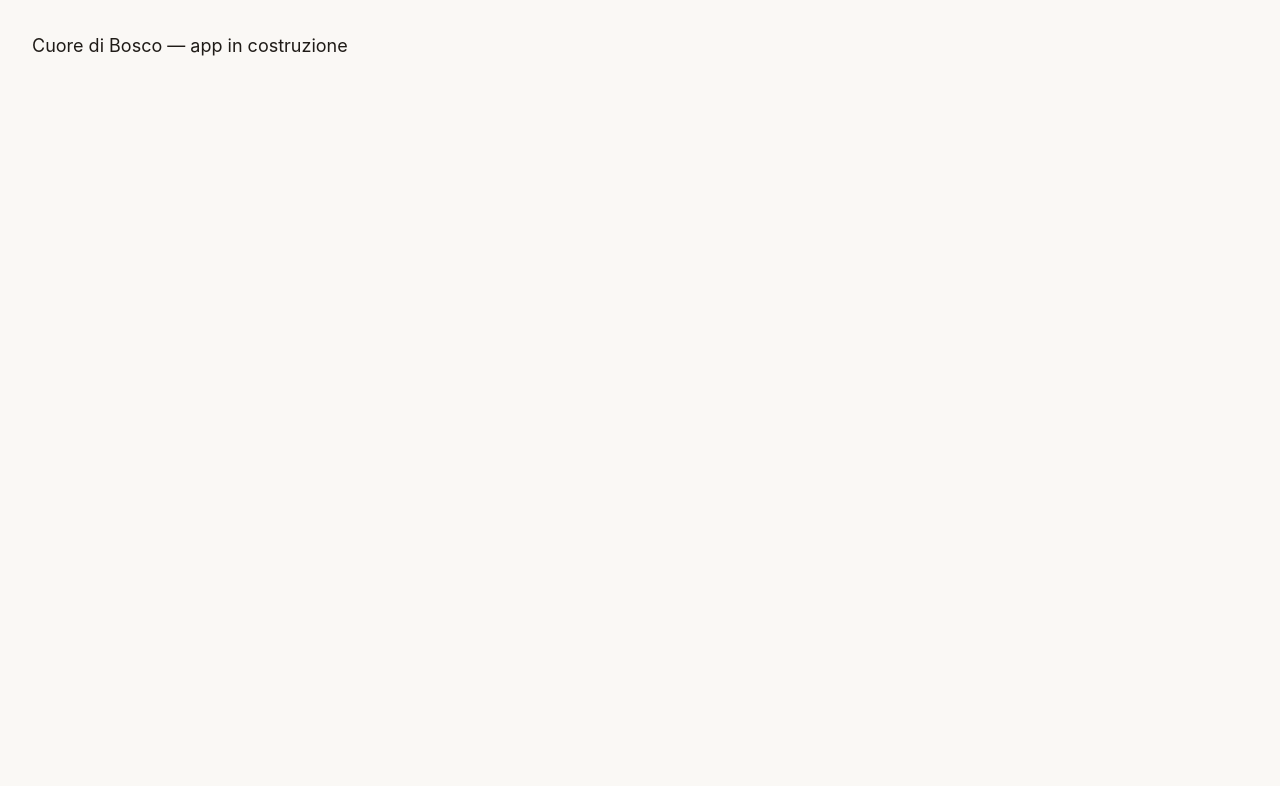
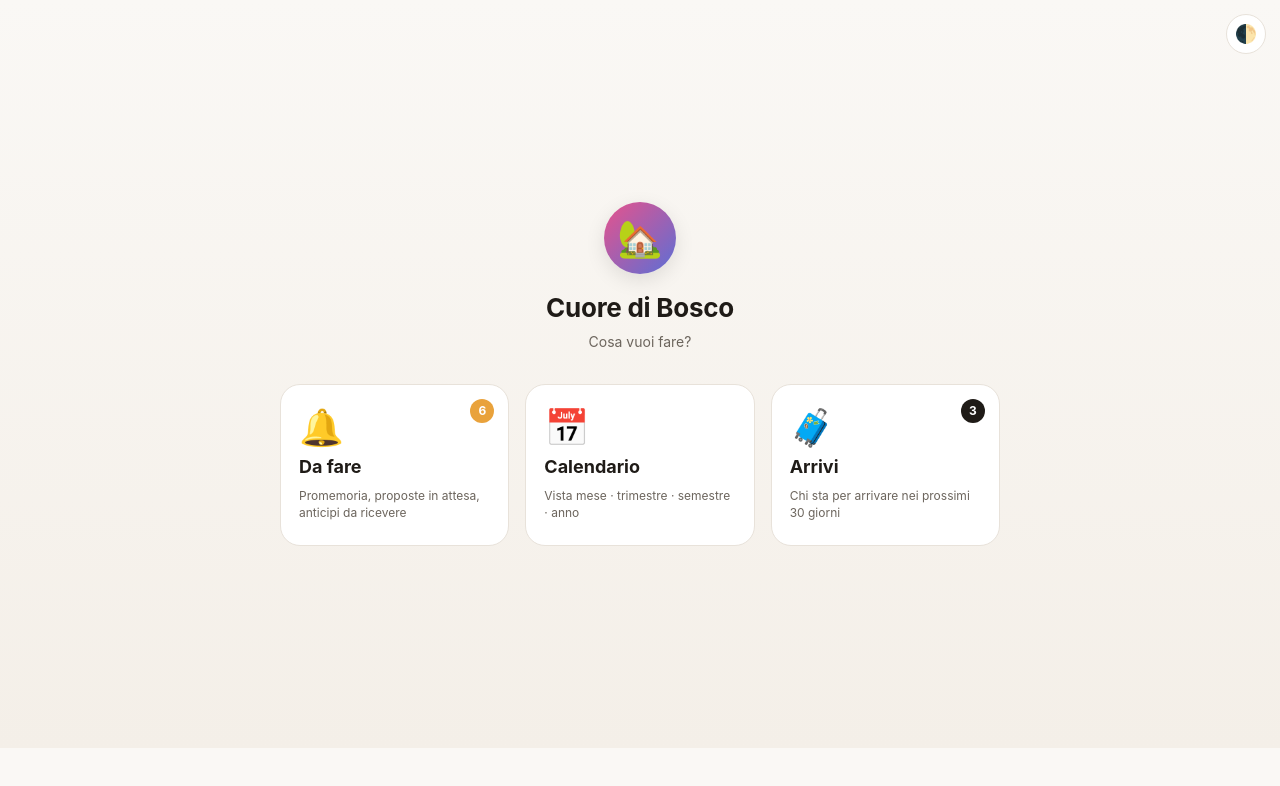
Before and after one commit to MaraCDB/CPP, a React (Vite) app in the folder app/: page / in a window 1280 px wide. Shown: the top 786 px of the page. Built offline with nearby package versions, Linux system fonts and the light colour scheme.

Commit message:
feat(home): Home page with 3 buttons and app router

```diff
--- a/app/src/App.tsx
+++ b/app/src/App.tsx
@@ -1,3 +1,8 @@
+import { useUI } from './store/ui';
+import { Home } from './components/Home';
+import { CalendarPage } from './components/calendar/CalendarPage';
+
 export default function App() {
-  return <div className="p-8 text-lg">Cuore di Bosco — app in costruzione</div>;
+  const page = useUI(s => s.page);
+  return page === 'home' ? <Home /> : <CalendarPage />;
 }
--- /dev/null
+++ b/app/src/components/Home.tsx
@@ -0,0 +1,53 @@
+import { useBookings } from '../store/bookings';
+import { usePromemoria } from '../store/promemoria';
+import { useUI } from '../store/ui';
+import { ThemeToggle } from './ThemeToggle';
+import { parseISO, nightsBetween, iso } from '../lib/date';
+
+export const Home = () => {
+  const bookings = useBookings(s => s.items);
+  const promemoria = usePromemoria(s => s.items);
+  const { goCalendar, openSide } = useUI();
+
+  const todoCount = bookings.filter(b => b.stato === 'proposta' || b.stato === 'anticipo_atteso').length
+    + promemoria.filter(p => !p.done).length;
+  const today = iso(new Date());
+  const arriviCount = bookings.filter(b =>
+    b.stato !== 'proposta' &&
+    parseISO(b.checkin) >= parseISO(today) &&
+    nightsBetween(today, b.checkin) <= 30
+  ).length;
+
+  const goDafare = () => { goCalendar(); openSide({ kind: 'todo' }); };
+  const goArrivi = () => { goCalendar(); openSide({ kind: 'arrivi' }); };
+
+  return (
+    <section className="home">
+      <ThemeToggle floating />
+      <div className="home-hero">
+        <div className="logo" style={{ background: 'linear-gradient(135deg,var(--lampone),var(--mirtillo))' }}>🏡</div>
+        <h1>Cuore di Bosco</h1>
+        <p>Cosa vuoi fare?</p>
+      </div>
+      <div className="home-buttons">
+        <button className="home-btn" onClick={goDafare}>
+          <span className={'badge warn' + (todoCount === 0 ? ' zero' : '')}>{todoCount}</span>
+          <span className="icn">🔔</span>
+          <span className="ttl">Da fare</span>
+          <span className="sub">Promemoria, proposte in attesa, anticipi da ricevere</span>
+        </button>
+        <button className="home-btn" onClick={goCalendar}>
+          <span className="icn">📅</span>
+          <span className="ttl">Calendario</span>
+          <span className="sub">Vista mese · trimestre · semestre · anno</span>
+        </button>
+        <button className="home-btn" onClick={goArrivi}>
+          <span className={'badge neutral' + (arriviCount === 0 ? ' zero' : '')}>{arriviCount}</span>
+          <span className="icn">🧳</span>
+          <span className="ttl">Arrivi</span>
+          <span className="sub">Chi sta per arrivare nei prossimi 30 giorni</span>
+        </button>
+      </div>
+    </section>
+  );
+};
--- /dev/null
+++ b/app/src/components/calendar/CalendarPage.tsx
@@ -0,0 +1 @@
+export const CalendarPage = () => <div className="p-4">TODO calendar</div>;
```
